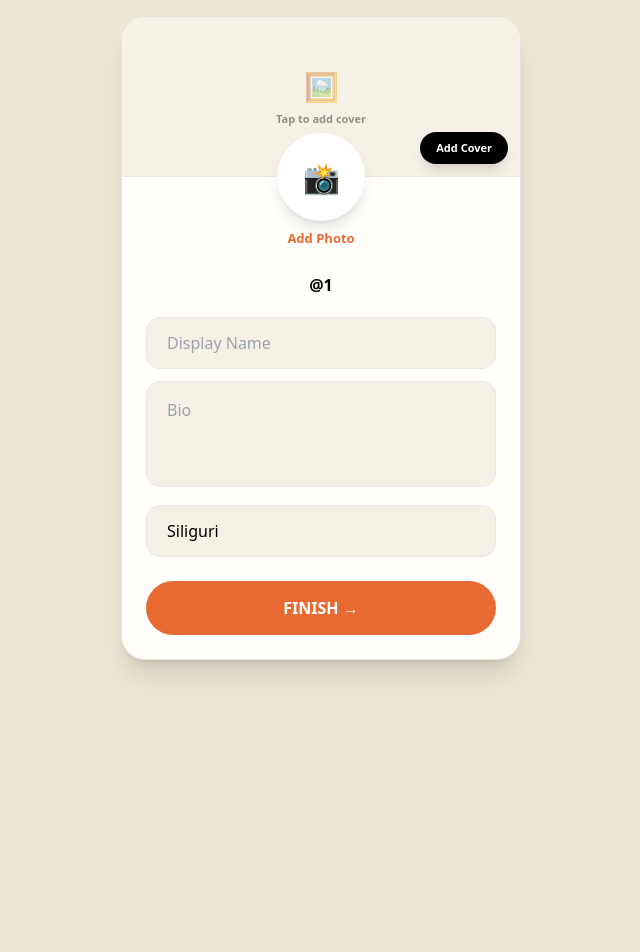
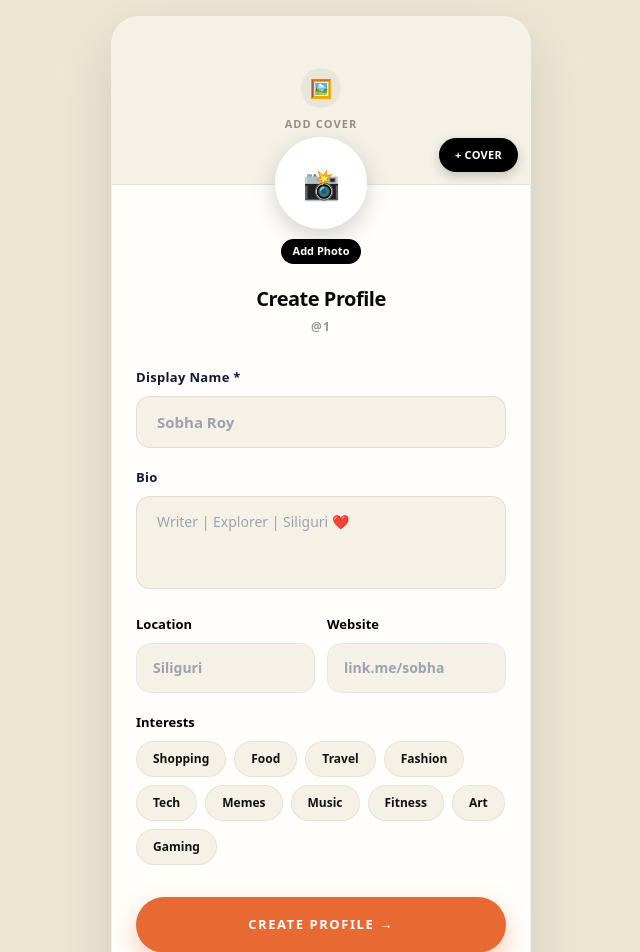
Before and after one commit to drisyamnretails-maker/drisyamn, a Next.js app: page /create-profile/personal/1 in a window 1280 px wide. Shown: the top 952 px of the page, without its empty margins (319-959 px from the left). Before the commit the page ends 800 px from the top, so only its background shows below. Built offline with nearby package versions, Linux system fonts and the light colour scheme; no server answers.

Commit message:
final create profile with whatsapp editor

```diff
--- a/app/create-profile/personal/[username]/page.tsx
+++ b/app/create-profile/personal/[username]/page.tsx
@@ -4,176 +4,312 @@ import { useParams, useRouter } from "next/navigation";
 import { supabase } from "@/lib/supabase";
 
 const ORANGE = "#E86A33";
-const PAGE_BG = "#EDE6D3";
+const BLACK = "#0A0A0A";
 
-export default function PersonalCreateProfile(){
+export default function CreateProfileFinal() {
   const { username } = useParams() as { username: string };
   const router = useRouter();
-  const coverInputRef = useRef<HTMLInputElement>(null);
-  const avatarInputRef = useRef<HTMLInputElement>(null);
-  const coverCanvasRef = useRef<HTMLCanvasElement>(null);
+  const coverInput = useRef<HTMLInputElement>(null);
+  const avatarInput = useRef<HTMLInputElement>(null);
 
   const [mounted, setMounted] = useState(false);
-  const [cover, setCover] = useState<string | null>(null);
-  const [avatar, setAvatar] = useState<string | null>(null);
   const [loading, setLoading] = useState(false);
+  const [focused, setFocused] = useState("");
 
-  // Cover Editor State
-  const [showCoverEditor, setShowCoverEditor] = useState(false);
+  // Data
+  const [coverUrl, setCoverUrl] = useState<string | null>(null);
+  const [avatarUrl, setAvatarUrl] = useState<string | null>(null);
+  const [coverFile, setCoverFile] = useState<File | null>(null);
+  const [avatarFile, setAvatarFile] = useState<File | null>(null);
+
+  // Form
+  const [form, setForm] = useState({
+    displayName: "",
+    bio: "",
+    location: "",
+    website: "",
+    interests: [] as string[],
+  });
+
+  // Editor
+  const [showEditor, setShowEditor] = useState(false);
   const [editSrc, setEditSrc] = useState<string | null>(null);
+  const [editType, setEditType] = useState<"cover" | "avatar">("cover");
   const [scale, setScale] = useState(1);
   const [pos, setPos] = useState({ x: 0, y: 0 });
-  const [dragStart, setDragStart] = useState<{x:number,y:number} | null>(null);
-  const [form, setForm] = useState({ displayName: "", bio: "", location: "Siliguri" });
+  const [isDragging, setIsDragging] = useState(false);
+  const [dragStart, setDragStart] = useState({ x: 0, y: 0 });
+  const canvasRef = useRef<HTMLCanvasElement>(null);
 
-  useEffect(()=>setMounted(true),[]);
-  if(!mounted) return null;
+  const INTERESTS = ["Shopping", "Food", "Travel", "Fashion", "Tech", "Memes", "Music", "Fitness", "Art", "Gaming"];
 
-  // Cover Select -> Open Editor
-  const onCoverFile = (e:any)=>{
+  useEffect(() => setMounted(true), []);
+  if (!mounted) return null;
+
+  // --- FILE HANDLERS ---
+  const handleFileSelect = (e: any, type: "cover" | "avatar") => {
     const file = e.target.files?.[0];
-    if(!file) return;
+    if (!file) return;
+    if (type === "avatar") setAvatarFile(file);
+    else setCoverFile(file);
+
     const url = URL.createObjectURL(file);
     setEditSrc(url);
+    setEditType(type);
     setScale(1);
-    setPos({x:0, y:0});
-    setShowCoverEditor(true);
+    setPos({ x: 0, y: 0 });
+    setShowEditor(true);
     e.target.value = "";
-  }
+  };
 
-  const onAvatarFile = (e:any)=>{
-    const file = e.target.files?.[0];
-    if(file) setAvatar(URL.createObjectURL(file));
-    e.target.value = "";
-  }
+  // --- DRAG LOGIC ---
+  const onDown = (e: any) => {
+    const cx = e.touches? e.touches[0].clientX : e.clientX;
+    const cy = e.touches? e.touches[0].clientY : e.clientY;
+    setIsDragging(true);
+    setDragStart({ x: cx - pos.x, y: cy - pos.y });
+  };
+  const onMove = (e: any) => {
+    if (!isDragging) return;
+    const cx = e.touches? e.touches[0].clientX : e.clientX;
+    const cy = e.touches? e.touches[0].clientY : e.clientY;
+    setPos({ x: cx - dragStart.x, y: cy - dragStart.y });
+  };
+  const onUp = () => setIsDragging(false);
 
-  // Drag Logic for Cover
-  const handlePointerDown = (e:any)=>{
-    const clientX = e.touches? e.touches[0].clientX : e.clientX;
-    const clientY = e.touches? e.touches[0].clientY : e.clientY;
-    setDragStart({ x: clientX - pos.x, y: clientY - pos.y });
-  }
-  const handlePointerMove = (e:any)=>{
-    if(!dragStart) return;
-    const clientX = e.touches? e.touches[0].clientX : e.clientX;
-    const clientY = e.touches? e.touches[0].clientY : e.clientY;
-    setPos({ x: clientX - dragStart.x, y: clientY - dragStart.y });
-  }
-  const handlePointerUp = ()=> setDragStart(null);
-
-  // Save Cropped Cover
-  const saveCroppedCover = ()=>{
-    const canvas = coverCanvasRef.current;
-    if(!canvas ||!editSrc) return;
+  // --- CROP & SAVE ---
+  const handleCropSave = () => {
+    const canvas = canvasRef.current;
+    if (!canvas ||!editSrc) return;
     const ctx = canvas.getContext("2d");
-    if(!ctx) return;
+    if (!ctx) return;
     const img = new Image();
     img.src = editSrc;
-    img.onload = ()=>{
-      const W = 800; const H = 300; // final cover size
-      canvas.width = W; canvas.height = H;
-      ctx.clearRect(0,0,W,H);
-      // calculate draw
+    img.onload = () => {
+      const isCover = editType === "cover";
+      const W = isCover? 900 : 400;
+      const H = isCover? 340 : 400;
+      canvas.width = W;
+      canvas.height = H;
+      ctx.clearRect(0, 0, W, H);
+
+      // WhatsApp style fill logic
       const imgRatio = img.width / img.height;
       const canvasRatio = W / H;
       let drawW, drawH;
-      if(imgRatio > canvasRatio){ drawH = H * scale; drawW = drawH * imgRatio; }
-      else { drawW = W * scale; drawH = drawW / imgRatio; }
-      const dx = (W - drawW)/2 + pos.x;
-      const dy = (H - drawH)/2 + pos.y;
+      if (imgRatio > canvasRatio) {
+        drawH = H * scale;
+        drawW = drawH * imgRatio;
+      } else {
+        drawW = W * scale;
+        drawH = drawW / imgRatio;
+      }
+      const dx = (W - drawW) / 2 + pos.x;
+      const dy = (H - drawH) / 2 + pos.y;
+
+      if (!isCover) {
+        // Avatar circle clip
+        ctx.save();
+        ctx.beginPath();
+        ctx.arc(W/2, H/2, W/2, 0, Math.PI*2);
+        ctx.clip();
+      }
+
       ctx.drawImage(img, dx, dy, drawW, drawH);
-      const finalUrl = canvas.toDataURL("image/jpeg", 0.9);
-      setCover(finalUrl);
-      setShowCoverEditor(false);
-    }
-  }
+      if (!isCover) ctx.restore();
 
-  const handleSave = async ()=>{
-    if(!form.displayName) return alert("Display name likh");
+      const final = canvas.toDataURL("image/jpeg", 0.9);
+      if (isCover) setCoverUrl(final);
+      else setAvatarUrl(final);
+      setShowEditor(false);
+    };
+  };
+
+  const toggleInterest = (t: string) => {
+    setForm(f => ({
+     ...f,
+      interests: f.interests.includes(t)? f.interests.filter(i => i!== t) : [...f.interests, t]
+    }));
+  };
+
+  const handleFinalSave = async () => {
+    if (!form.displayName.trim()) return alert("Display Name likh bhai");
     setLoading(true);
-    try{
+    try {
+      // Upload to supabase storage if bucket exists (optional, fallback to base64)
+      let finalCover = coverUrl;
+      let finalAvatar = avatarUrl;
+
       const { data: { user } } = await supabase.auth.getUser();
-      if(user){
+      if (user) {
+        // Try upload avatar
+        if (avatarUrl) {
+          const res = await fetch(avatarUrl);
+          const blob = await res.blob();
+          const path = `avatars/${user.id}_${Date.now()}.jpg`;
+          const { data: up } = await supabase.storage.from("profiles").upload(path, blob, { upsert: true });
+          if (up) {
+            const { data } = supabase.storage.from("profiles").getPublicUrl(path);
+            finalAvatar = data.publicUrl;
+          }
+        }
+        if (coverUrl) {
+          const res = await fetch(coverUrl);
+          const blob = await res.blob();
+          const path = `covers/${user.id}_${Date.now()}.jpg`;
+          const { data: up } = await supabase.storage.from("profiles").upload(path, blob, { upsert: true });
+          if (up) {
+            const { data } = supabase.storage.from("profiles").getPublicUrl(path);
+            finalCover = data.publicUrl;
+          }
+        }
+
         await supabase.from("profiles").update({
-          full_name: form.displayName, bio: form.bio, location: form.location, onboarding_done: true
+          full_name: form.displayName,
+          bio: form.bio,
+          location: form.location,
+          website: form.website,
+          avatar_url: finalAvatar,
+          cover_url: finalCover,
+          interests: form.interests,
+          onboarding_done: true,
         }).eq("id", user.id);
       }
+      localStorage.setItem("drisyamn_username", username as string);
       router.push(`/profile/personal/${username}`);
-    }catch(e){ console.log(e); alert("Error"); }
+    } catch (e) {
+      console.error(e);
+      alert("Save failed, check console");
+    }
     setLoading(false);
-  }
+  };
 
-  return(
-    <div className="min-h-screen w-full flex justify-center p-4 bg-[#EDE6D3] overflow-y-auto">
-      <input ref={coverInputRef} type="file" accept="image/*" hidden onChange={onCoverFile} />
-      <input ref={avatarInputRef} type="file" accept="image/*" hidden onChange={onAvatarFile} />
-      <canvas ref={coverCanvasRef} className="hidden" />
+  return (
+    <div className="min-h-screen w-full flex justify-center bg-[#EDE6D3] p-0 sm:p-4 overflow-y-auto">
+      <input ref={coverInput} type="file" accept="image/*" hidden onChange={e => handleFileSelect(e, "cover")} />
+      <input ref={avatarInput} type="file" accept="image/*" hidden onChange={e => handleFileSelect(e, "avatar")} />
+      <canvas ref={canvasRef} className="hidden" />
 
-      {/* COVER EDITOR MODAL - WhatsApp Style */}
-      {showCoverEditor && (
-        <div className="fixed inset-0 z-50 bg-black flex flex-col">
-          <div className="h-[56px] flex items-center justify-between px-4 text-white">
-            <button onClick={()=>setShowCoverEditor(false)} className="text-[20px]">✕</button>
-            <p className="font-bold text-[14px] tracking-widest">MOVE & SCALE</p>
-            <button onClick={saveCroppedCover} className="font-black text-[14px]" style={{color: ORANGE}}>DONE</button>
+      {/* EDITOR MODAL */}
+      {showEditor && (
+        <div className="fixed inset-0 z-[100] bg-black flex flex-col">
+          <div className="h-[56px] flex items-center justify-between px-4 text-white shrink-0">
+            <button onClick={() => setShowEditor(false)} className="w-9 h-9 rounded-full bg-white/10 flex items-center justify-center">✕</button>
+            <p className="font-black text-[13px] tracking-[0.15em]">{editType === "cover"? "EDIT COVER" : "EDIT AVATAR"}</p>
+            <button onClick={handleCropSave} className="px-5 h-9 rounded-full font-black text-[12px]" style={{ background: ORANGE }}>DONE</button>
           </div>
 
-          <div className="flex-1 flex items-center justify-center bg-[#111] relative overflow-hidden"
-            onMouseDown={handlePointerDown} onMouseMove={handlePointerMove} onMouseUp={handlePointerUp}
-            onTouchStart={handlePointerDown} onTouchMove={handlePointerMove} onTouchEnd={handlePointerUp}
+          <div className="flex-1 flex items-center justify-center bg-[#0f0f0f] relative overflow-hidden select-none touch-none"
+            onMouseDown={onDown} onMouseMove={onMove} onMouseUp={onUp} onMouseLeave={onUp}
+            onTouchStart={onDown} onTouchMove={onMove} onTouchEnd={onUp}
           >
-            {/* Viewport - Cover Ratio */}
-            <div className="w-[95%] max-w-[600px] aspect-[8/3] bg-[#222] relative overflow-hidden border border-white/20">
+            <div className={`relative overflow-hidden bg-[#1a1a1a] shadow-2xl ${editType === "cover"? "w-[92%] max-w-[650px] aspect-[2.7/1] rounded-[12px]" : "w-[320px] h-[320px] rounded-full"}`}>
               {editSrc && (
-                <img src={editSrc} draggable={false} className="absolute max-w-none select-none"
+                <img src={editSrc} draggable={false}
+                  className="absolute max-w-none will-change-transform"
                   style={{
                     left: `calc(50% + ${pos.x}px)`,
                     top: `calc(50% + ${pos.y}px)`,
-                    transform: `translate(-50%, -50%) scale(${scale})`,
+                    transform: `translate(-50%,-50%) scale(${scale})`,
                     minWidth: "100%", minHeight: "100%",
-                    objectFit: "cover",
-                    cursor: dragStart? "grabbing" : "grab"
+                    cursor: isDragging? "grabbing" : "grab"
                   }}
                 />
               )}
-              {/* Grid */}
-              <div className="absolute inset-0 border border-white/10 pointer-events-none grid grid-cols-3 grid-rows-2">
-                <div className="border-r border-white/10"></div><div className="border-r border-white/10"></div>
+              {editType === "cover" && (
+                <div className="absolute inset-0 pointer-events-none opacity-30">
+                  <div className="w-full h-full grid grid-cols-3 grid-rows-2 border border-white/20">
+                    <div className="border-r border-white/20"></div><div className="border-r border-white/20"></div>
+                  </div>
+                </div>
+              )}
+            </div>
+          </div>
+
+          <div className="h-[96px] bg-black px-6 flex flex-col justify-center gap-2">
+            <div className="flex items-center gap-4">
+              <span className="text-white/60 text-[11px] font-bold tracking-widest">ZOOM</span>
+              <input type="range" min="1" max="3.5" step="0.01" value={scale} onChange={e => setScale(parseFloat(e.target.value))} className="flex-1 accent-[#E86A33] h-1" />
+              <span className="text-white text-[11px] font-bold w-8">{scale.toFixed(1)}x</span>
+            </div>
+            <p className="text-white/40 text-[11px] text-center">Drag to reposition • Pinch to zoom • WhatsApp style</p>
+          </div>
+        </div>
+      )}
+
+      {/* CARD */}
+      <div className="w-full max-w-[420px] bg-[#FFFEFB] sm:rounded-[28px] overflow-hidden shadow-[0_20px_60px_rgba(0,0,0,0.12)] border border-black/5 h-fit mb-10">
+        {/* Cover */}
+        <div className="w-full h-[168px] bg-[#F6F1E6] relative border-b border-black/[0.06] group cursor-pointer" onClick={() => coverInput.current?.click()}>
+          {coverUrl? <img src={coverUrl} className="w-full h-full object-cover" /> : <div className="w-full h-full flex flex-col items-center justify-center gap-2"><div className="w-10 h-10 rounded-full bg-black/5 flex items-center justify-center text-[18px]">🖼️</div><span className="text-[11px] font-bold tracking-widest opacity-40">ADD COVER</span></div>}
+          <div className="absolute inset-0 bg-black/0 group-hover:bg-black/10 transition-all" />
+          <button onClick={(e) => { e.stopPropagation(); coverInput.current?.click() }} className="absolute bottom-3 right-3 px-4 h-[34px] rounded-full bg-black text-white text-[11px] font-black tracking-wide shadow-[0_4px_12px_rgba(0,0,0,0.2)] active:scale-95 transition-transform">
+            {coverUrl? "EDIT COVER" : "+ COVER"}
+          </button>
+        </div>
+
+        {/* Avatar */}
+        <div className="flex flex-col items-center -mt-[48px] relative z-10">
+          <div className="w-[92px] h-[92px] rounded-full bg-white border-[5px] border-white shadow-[0_8px_24px_rgba(0,0,0,0.18)] overflow-hidden flex items-center justify-center cursor-pointer" onClick={() => avatarInput.current?.click()}>
+            {avatarUrl? <img src={avatarUrl} className="w-full h-full object-cover" /> : <span className="text-[30px]">📸</span>}
+          </div>
+          <button onClick={() => avatarInput.current?.click()} className="mt-2.5 px-3 py-1 rounded-full bg-black text-white text-[11px] font-bold">
+            {avatarUrl? "Change" : "Add Photo"}
+          </button>
+        </div>
+
+        <div className="px-6 pt-5 pb-8">
+          <div className="text-center">
+            <h1 className="font-black text-[20px] tracking-tight" style={{ color: BLACK }}>Create Profile</h1>
+            <p className="mt-1 text-[12px] font-bold tracking-widest text-black/40">@{username}</p>
+          </div>
+
+          {/* Inputs */}
+          <div className="mt-7 space-y-4">
+            <div>
+              <label className="text-[13px] font-black tracking-wide" style={{ color: "#0F1A3A" }}>Display Name *</label>
+              <input value={form.displayName} onChange={e => setForm({...form, displayName: e.target.value })} onFocus={() => setFocused("name")} onBlur={() => setFocused("")} placeholder="Sobha Roy"
+                className="mt-2 w-full h-[52px] px-5 rounded-[14px] border text-[15px] font-semibold outline-none transition-all"
+                style={{ background: focused === "name"? "#fff" : "#F6F1E6", borderColor: focused === "name"? ORANGE : "rgba(0,0,0,0.08)", boxShadow: focused === "name"? `0 0 0 4px ${ORANGE}18` : "none" }}
+              />
+            </div>
+
+            <div>
+              <label className="text-[13px] font-black tracking-wide" style={{ color: "#0F1A3A" }}>Bio</label>
+              <textarea value={form.bio} onChange={e => setForm({...form, bio: e.target.value })} onFocus={() => setFocused("bio")} onBlur={() => setFocused("")} placeholder="Writer | Explorer | Siliguri ❤️" rows={3}
+                className="mt-2 w-full px-5 py-3.5 rounded-[14px] border text-[14px] font-medium outline-none resize-none transition-all"
+                style={{ background: focused === "bio"? "#fff" : "#F6F1E6", borderColor: focused === "bio"? ORANGE : "rgba(0,0,0,0.08)" }}
+              />
+            </div>
+
+            <div className="grid grid-cols-2 gap-3">
+              <div>
+                <label className="text-[13px] font-black">Location</label>
+                <input value={form.location} onChange={e => setForm({...form, location: e.target.value })} placeholder="Siliguri" className="mt-2 w-full h-[50px] px-4 rounded-[14px] border bg-[#F6F1E6] text-[14px] font-semibold outline-none focus:bg-white" />
+              </div>
+              <div>
+                <label className="text-[13px] font-black">Website</label>
+                <input value={form.website} onChange={e => setForm({...form, website: e.target.value })} placeholder="link.me/sobha" className="mt-2 w-full h-[50px] px-4 rounded-[14px] border bg-[#F6F1E6] text-[14px] font-semibold outline-none focus:bg-white" />
+              </div>
+            </div>
+
+            <div>
+              <label className="text-[13px] font-black">Interests</label>
+              <div className="mt-2 flex flex-wrap gap-2">
+                {INTERESTS.map(t => {
+                  const active = form.interests.includes(t);
+                  return <button key={t} onClick={() => toggleInterest(t)} className="px-4 h-[36px] rounded-full text-[12px] font-black border transition-all active:scale-95" style={{ background: active? BLACK : "#F6F1E6", color: active? "#fff" : "#111", borderColor: active? BLACK : "rgba(0,0,0,0.06)" }}>{t}</button>
+                })}
               </div>
             </div>
           </div>
 
-          <div className="h-[90px] bg-black px-6 flex items-center gap-4">
-            <span className="text-white text-[12px]">ZOOM</span>
-            <input type="range" min="1" max="3" step="0.01" value={scale} onChange={e=>setScale(parseFloat(e.target.value))} className="flex-1 accent-[#E86A33]" />
-          </div>
-        </div>
-      )}
-
-      {/* MAIN CARD */}
-      <div className="w-full max-w-[400px] bg-[#FFFEFB] rounded-[24px] overflow-hidden border border-black/10 shadow-xl h-fit mb-10">
-        <div className="w-full h-[160px] bg-[#F6F1E6] relative border-b border-black/5 overflow-hidden cursor-pointer" onClick={()=>coverInputRef.current?.click()}>
-          {cover? <img src={cover} className="w-full h-full object-cover" /> : <div className="w-full h-full flex flex-col items-center justify-center opacity-40"><span className="text-[28px]">🖼️</span><span className="text-[11px] font-bold mt-1">Tap to add cover</span></div>}
-          <button onClick={(e)=>{e.stopPropagation(); coverInputRef.current?.click()}} className="absolute bottom-3 right-3 px-4 h-[32px] rounded-full bg-black text-white text-[11px] font-bold shadow-lg">
-            {cover? "Edit Cover" : "Add Cover"}
+          <button onClick={handleFinalSave} disabled={loading} className="mt-8 w-full h-[56px] rounded-full text-white text-[13px] font-black tracking-[0.12em] uppercase active:scale-[0.98] disabled:opacity-60 transition-all shadow-[0_10px_24px_rgba(232,106,51,0.35)]" style={{ background: ORANGE }}>
+            {loading? "SAVING..." : "CREATE PROFILE →"}
           </button>
-        </div>
-
-        <div className="flex flex-col items-center -mt-[44px] relative z-10">
-          <div className="w-[88px] h-[88px] rounded-full bg-white border-[4px] border-white shadow-lg overflow-hidden flex items-center justify-center cursor-pointer" onClick={()=>avatarInputRef.current?.click()}>
-            {avatar? <img src={avatar} className="w-full h-full object-cover" /> : <span className="text-[30px]">📸</span>}
-          </div>
-          <button onClick={()=>avatarInputRef.current?.click()} className="mt-2 text-[13px] font-bold" style={{color: ORANGE}}>{avatar? "Change Photo" : "Add Photo"}</button>
-        </div>
-
-        <div className="px-6 py-6">
-          <p className="text-center font-black">@{username}</p>
-          <input value={form.displayName} onChange={e=>setForm({...form, displayName: e.target.value})} placeholder="Display Name" className="mt-5 w-full h-[52px] px-5 rounded-[14px] border bg-[#F6F1E6] outline-none focus:bg-white focus:border-[#E86A33]" />
-          <textarea value={form.bio} onChange={e=>setForm({...form, bio: e.target.value})} placeholder="Bio" rows={3} className="mt-3 w-full px-5 py-4 rounded-[14px] border bg-[#F6F1E6] outline-none focus:bg-white resize-none" />
-          <input value={form.location} onChange={e=>setForm({...form, location: e.target.value})} placeholder="Location" className="mt-3 w-full h-[52px] px-5 rounded-[14px] border bg-[#F6F1E6] outline-none focus:bg-white" />
-          <button onClick={handleSave} className="mt-6 w-full h-[54px] rounded-full text-white font-black uppercase" style={{background: ORANGE}}>{loading? "SAVING..." : "FINISH →"}</button>
+          <p className="mt-3 text-center text-[11px] font-semibold text-black/30">You can change this later</p>
         </div>
       </div>
     </div>
-  )
+  );
 }
```
